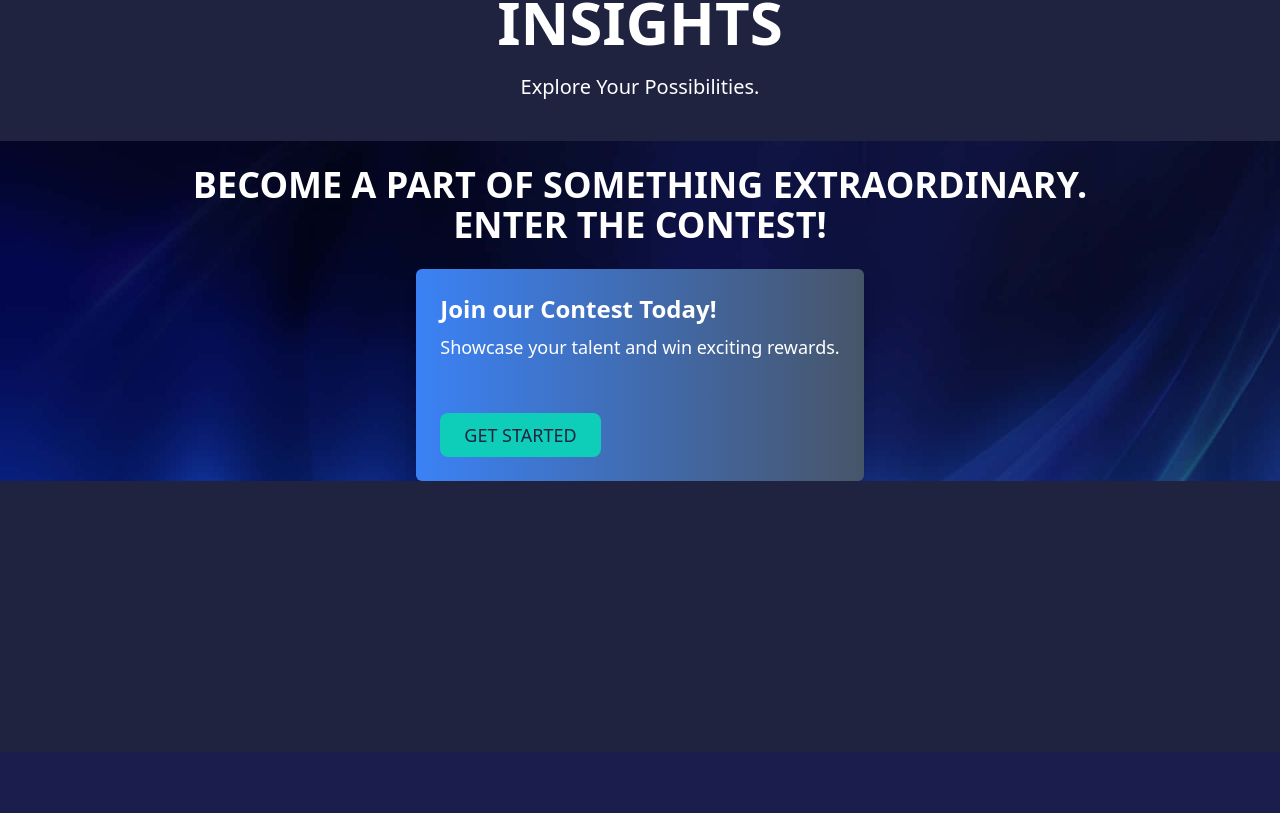
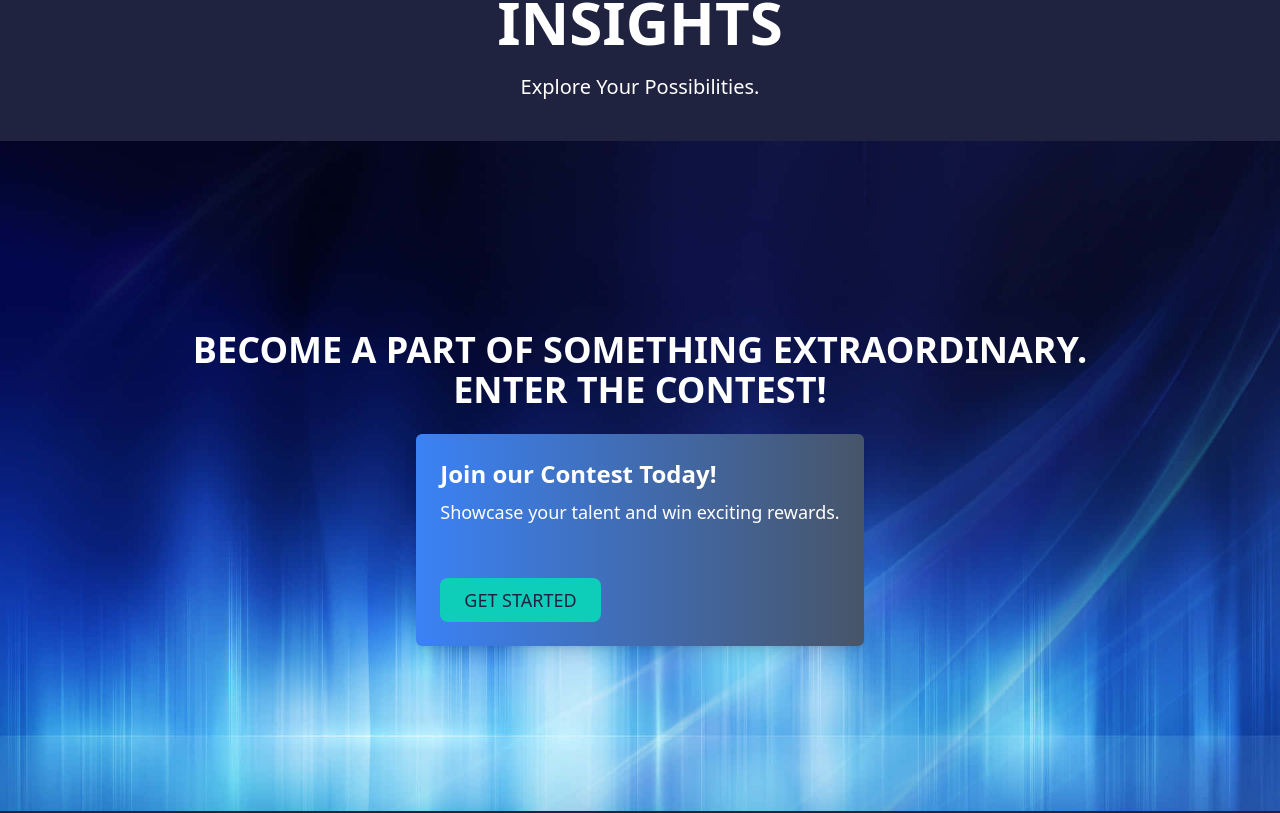
Before and after one commit to rhmunna143/client-prizo, a React (Vite) app: page / in a window 1280 px wide. Shown: the part 3689-4502 px from the top of the page. Built offline with nearby package versions, Linux system fonts and the light colour scheme.

Commit message:
align issue fixed

```diff
--- a/src/Pages/Home/BestCreator/style.css
+++ b/src/Pages/Home/BestCreator/style.css
@@ -8,7 +8,7 @@
     color: #fff;
     font-weight: 500;
     height: 100%;
-    max-height: 700px;
+    max-height: 100%;
 }
 
 .number-slide1 {
--- a/src/Pages/Home/Insights/DemoCarousel.jsx
+++ b/src/Pages/Home/Insights/DemoCarousel.jsx
@@ -1,7 +1,6 @@
 import { useKeenSlider } from "keen-slider/react"
 import "keen-slider/keen-slider.min.css"
 import "./carousel.css";
-import adImg from "../../../assets/images/ads.jpg"
 import PrimaryBtn from "../../../Components/PrimaryBtn";
 import demoWinner from "../../../assets/images/community-01.png"
 
@@ -46,10 +45,11 @@ const DemoCarousel = () => {
     return (
         <>
             <div ref={sliderRef} className="keen-slider">
-                <div className="keen-slider__slide number-slide1  bg-[080536] text-white slide">
-                    <img src={adImg} alt="ads" />
+                <div className="keen-slider__slide number-slide1 ads-bg text-white py-[335px]">
+
                 </div>
-                <div className="keen-slider__slide number-slide2 slide  winner-bg text-white">
+
+                <div className="keen-slider__slide number-slide2 slide winner-bg text-white py-[150px]">
 
                     <h2 className="text-4xl font-bold">Latest Winner</h2>
                     <div className="img w-64 h-64 rounded-full aspect-square bg-tertiary my-5">
@@ -59,7 +59,8 @@ const DemoCarousel = () => {
                     <h4 className="text-3xl font-bold capitalize">Arnold Denim</h4>
 
                 </div>
-                <div className="keen-slider__slide number-slide3 slide motivation-bg text-white">
+
+                <div className="keen-slider__slide number-slide3 slide motivation-bg py-[165px] text-white">
                     <h1 className="text-4xl uppercase font-bold my-6 text-center">Become a part of something extraordinary. <br /> Enter the contest!</h1>
                     <div className="rounded-md overflow-hidden shadow-lg bg-gradient-to-r from-blue-500 to-slate-600 p-6 text-white">
                         <h2 className="text-2xl font-bold mb-2">Join our Contest Today!</h2>
--- a/src/Pages/Home/Insights/carousel.css
+++ b/src/Pages/Home/Insights/carousel.css
@@ -17,3 +17,9 @@
     background-repeat: no-repeat;
     background-size: cover;
 }
+
+.ads-bg {
+    background-image: url("../../../assets/images/ads.jpg");
+    background-repeat: no-repeat;
+    background-size: cover;
+}
```
